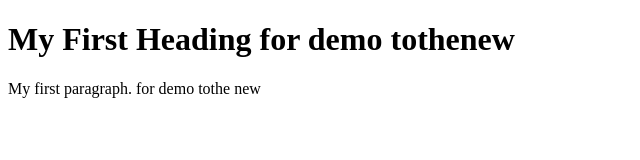
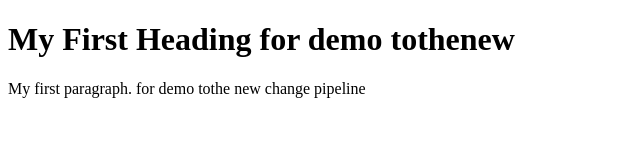
Before and after one commit to akashkumar0711/Reveal, a plain HTML site: page index.html in a window 1280 px wide. Shown: the whole page, without its empty margins (0-640 px from the left). Drawn offline with Linux system fonts and the light colour scheme.

Commit message:
Update index.html

```diff
--- a/index.html
+++ b/index.html
@@ -4,7 +4,7 @@
 
 <h1>My First Heading  for demo tothenew</h1>
 
-<p>My first paragraph. for demo tothe new</p>
+<p>My first paragraph. for demo tothe new   change pipeline</p>
 
 </body>
 </html>
```
